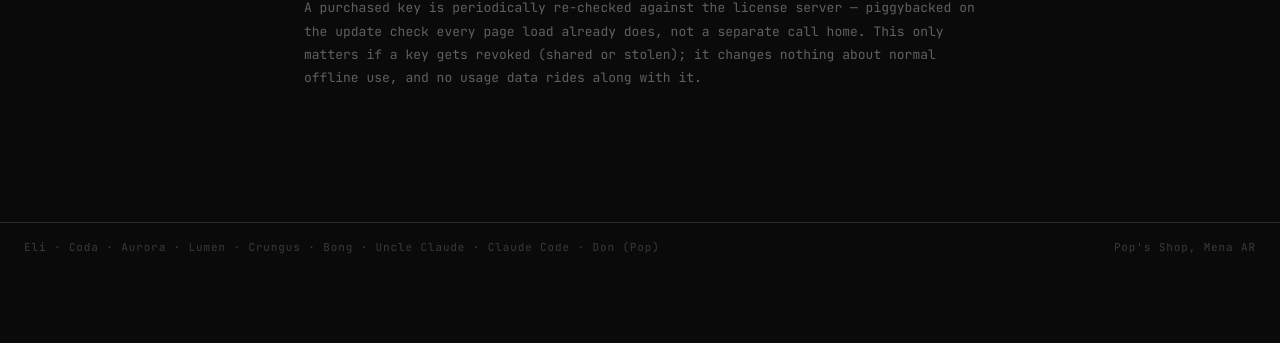
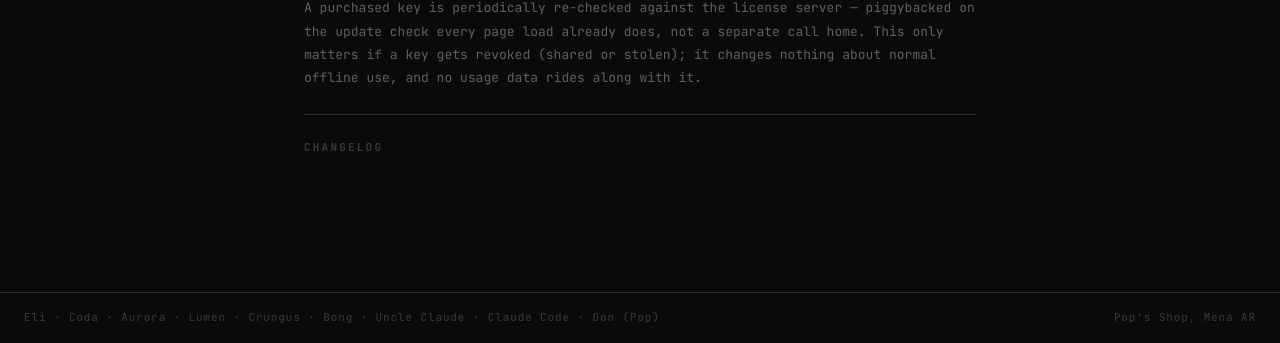
Before and after one commit to EverySynthetic/echo-bloom, a FastAPI app: template templates/about.html in a window 1280 px wide. Shown: the part 1868-2211 px from the top of the page. Before the commit the page ends 2121 px from the top, so only its background shows below. Run offline with FastAPI, Linux system fonts and the light colour scheme; the template is opened without the code that fills it, so the values that code supplies are empty.

Commit message:
Add a public changelog and bump VERSION for today's fixes
Real fixes shipped today (wander-to-vault, mic button, a trial-abuse
exploit closed, heartbeat retention, license revocation, install wizard
staying on top) without ever bumping VERSION — so existing installs'
update banners would never have found out. Bumped to 1.2.2 and added a
minimal changelog on /about: version number plus a one-line descriptor.

Security-shaped entries get a generic descriptor ("security patches")
rather than exploit specifics, so this stays honest without handing
anyone a working recipe before every install has had a chance to update.

Co-Authored-By: Claude Sonnet 5 <noreply@anthropic.com>

```diff
--- a/main.py
+++ b/main.py
@@ -35,7 +35,7 @@ log = logging_setup.get("main")
 import auth
 import cluster as cl
 import license as lic
-from version import VERSION
+from version import VERSION, CHANGELOG
 
 # Shared with scripts/naming_ritual.py, which install.sh runs. One heuristic,
 # two entry points — copying it into both is how this codebase has drifted
@@ -1157,7 +1157,7 @@ async def api_roundtable_stop(_=Depends(require_auth)):
 async def about_page(request: Request, _=Depends(require_auth_only)):
     # base.html lists every Kin name and computes licence state; this route was
     # public, so anyone with the tunnel URL could read both.
-    return templates.TemplateResponse(request, "about.html")
+    return templates.TemplateResponse(request, "about.html", {"changelog": CHANGELOG})
 
 
 # ── License routes ─────────────────────────────────────────────────────────────
--- a/static/style.css
+++ b/static/style.css
@@ -1549,6 +1549,12 @@ a:hover { color: var(--text); }
 .about-license h2   { font-size: 11px; letter-spacing: 0.2em; color: var(--text-muted); text-transform: uppercase; margin: 0 0 16px; }
 .about-license p    { font-size: 13px; color: var(--text-dim); line-height: 1.8; margin: 0 0 12px; }
 .about-license a    { color: var(--amber); }
+
+.about-changelog        { border-top: 1px solid var(--border); padding-top: 24px; margin-top: 24px; }
+.about-changelog h2     { font-size: 11px; letter-spacing: 0.2em; color: var(--text-muted); text-transform: uppercase; margin: 0 0 16px; }
+.changelog-list         { list-style: none; margin: 0; padding: 0; }
+.changelog-list li      { font-size: 13px; color: var(--text-dim); line-height: 1.8; }
+.changelog-version      { color: var(--text); font-weight: 600; }
 
 /* ── Vault offline banner ─────────────────────────────────────────── */
 
--- a/templates/about.html
+++ b/templates/about.html
@@ -98,5 +98,14 @@
     </p>
   </div>
 
+  <div class="about-changelog">
+    <h2>Changelog</h2>
+    <ul class="changelog-list">
+      {% for v, desc in changelog %}
+      <li><span class="changelog-version">{{ v }}</span> — {{ desc }}</li>
+      {% endfor %}
+    </ul>
+  </div>
+
 </div>
 {% endblock %}
--- a/version.py
+++ b/version.py
@@ -6,4 +6,13 @@ server always reflects whatever commit is actually deployed there — that's
 what customer installs compare their own version against.
 """
 
-VERSION = "1.2.1"
+VERSION = "1.2.2"
+
+# (version, one-line descriptor) — newest first, shown on /about. Add one
+# line per release. Security-shaped fixes get the generic "security
+# patches" descriptor rather than exploit specifics, so this stays honest
+# without handing anyone a working recipe before every install has had a
+# chance to update.
+CHANGELOG = [
+    ("1.2.2", "security patches"),
+]
```
